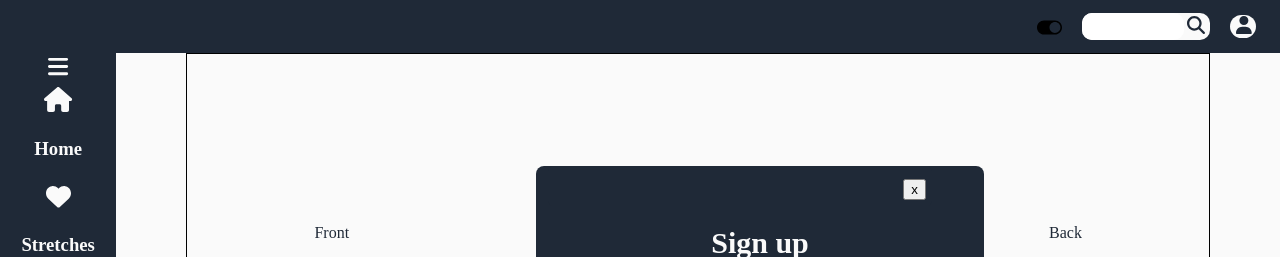
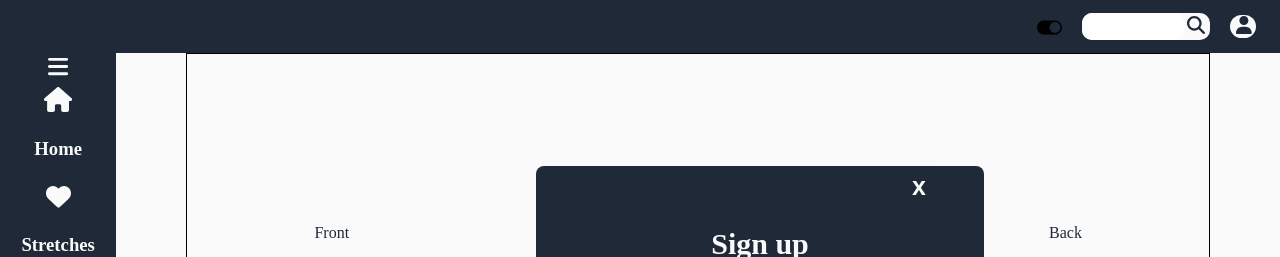
Before and after one commit to sawsanjamal/my-stretching-app, a React (Vite) app: page / in a window 1280 px wide. Both pictures are taken after a click on the button 1243 px from the left and 26 px from the top of the page. Shown: the top 257 px of the page. Built offline with nearby package versions, Linux system fonts and the light colour scheme.

Commit message:
update class in form

```diff
--- a/src/components/modals/LoginModal.jsx
+++ b/src/components/modals/LoginModal.jsx
@@ -24,8 +24,10 @@ export default function Modal({ openModal, setOpenModal }) {
           className="showForm"
           method="dialog"
         >
-          <div className="form-close-btn">
-            <button onClick={onCloseModal}>x</button>
+          <div>
+            <button className="form-close-btn" onClick={onCloseModal}>
+              x
+            </button>
           </div>
           <h1> Login</h1>
           <div>
--- a/src/components/modals/SignUpModal.jsx
+++ b/src/components/modals/SignUpModal.jsx
@@ -34,8 +34,10 @@ export default function Modal({ openModal, setOpenModal }) {
           className="showForm"
           method="dialog"
         >
-          <div className="form-close-btn">
-            <button onClick={onCloseModal}>x</button>
+          <div>
+            <button className="form-close-btn" onClick={onCloseModal}>
+              x
+            </button>
           </div>
           <h1> Sign up</h1>
           <div>
--- a/src/components/modals/styles.css
+++ b/src/components/modals/styles.css
@@ -18,6 +18,7 @@
   background-color: #1f2937;
   border-radius: 5px;
   color: #fafafa;
+  border: none;
   padding: 6px;
   margin-right: 40px;
   width: 30vw;
```
